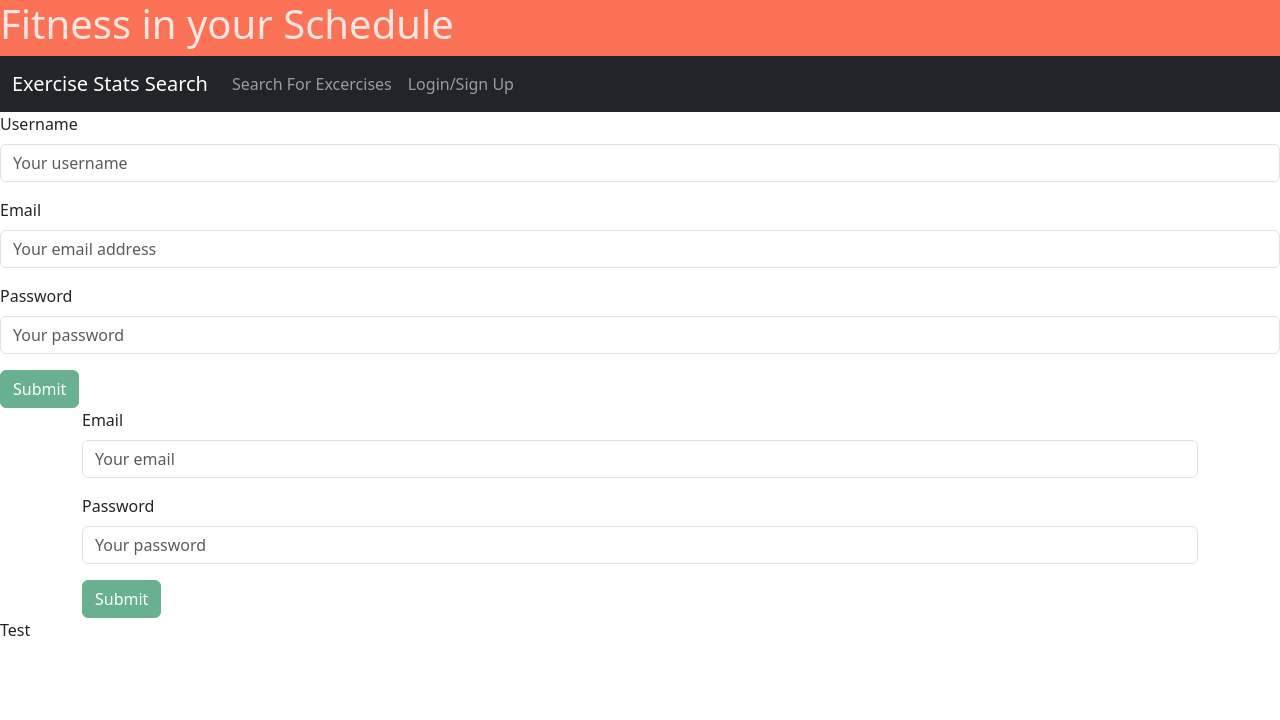
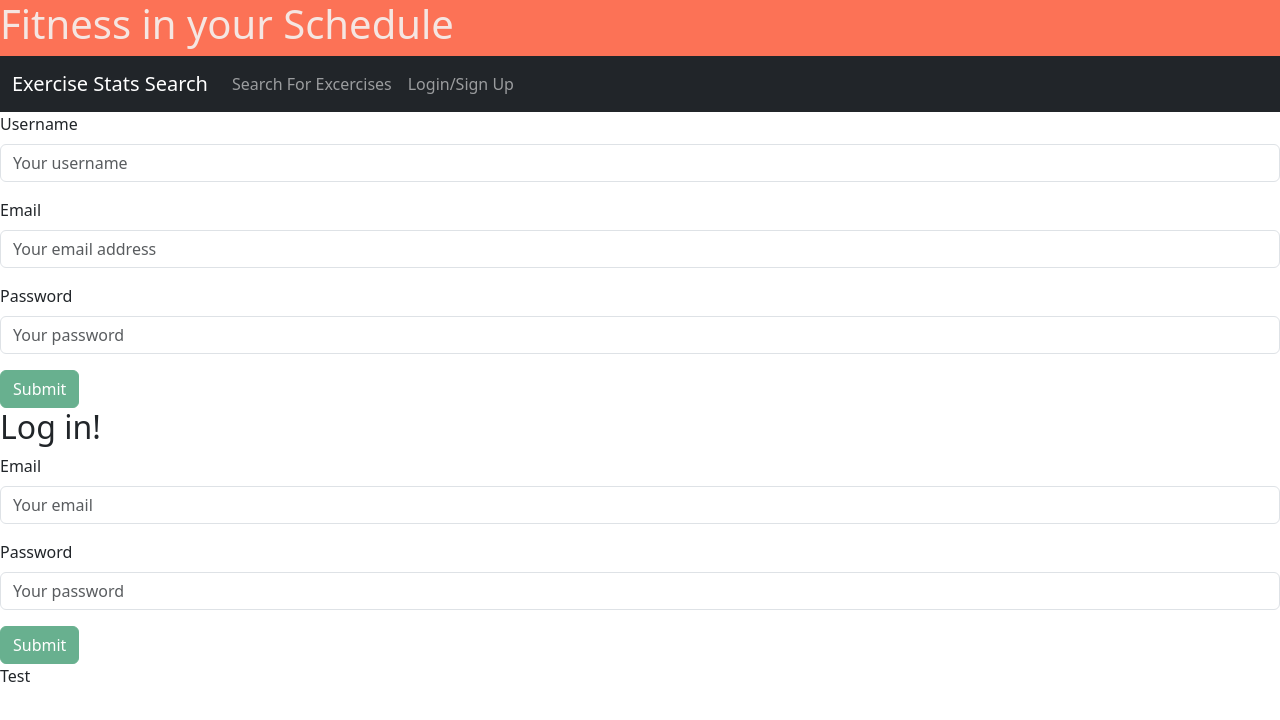
Before and after one commit to faithfechser/Fitness-in-your-Schedule, a React (Create React App) app in the folder client/: page / in a window 1280 px wide. Shown: the top 720 px of the page. Built offline with nearby package versions, Linux system fonts and the light colour scheme.

Commit message:
fix div and add title

```diff
--- a/client/src/components/LoginForm.js
+++ b/client/src/components/LoginForm.js
@@ -44,8 +44,8 @@ const LoginForm = () => {
     }
 
     return (
-      <Container className="LoginForm">
-        <>
+      <div className = "login-form">
+        <h2>Log in!</h2>
         <Form noValidate validated={validated} onSubmit={handleFormSubmit}>
           <Alert dismissible onClose={() => setShowAlert(false)} show={showAlert} variant='danger'>
             Something went wrong with your login credentials!
@@ -82,8 +82,7 @@ const LoginForm = () => {
             Submit
           </Button>
         </Form>
-        </>
-        </Container>
+      </div>
       );
     };
 
```
Lines whose indentation alone changed are shown as unchanged.
